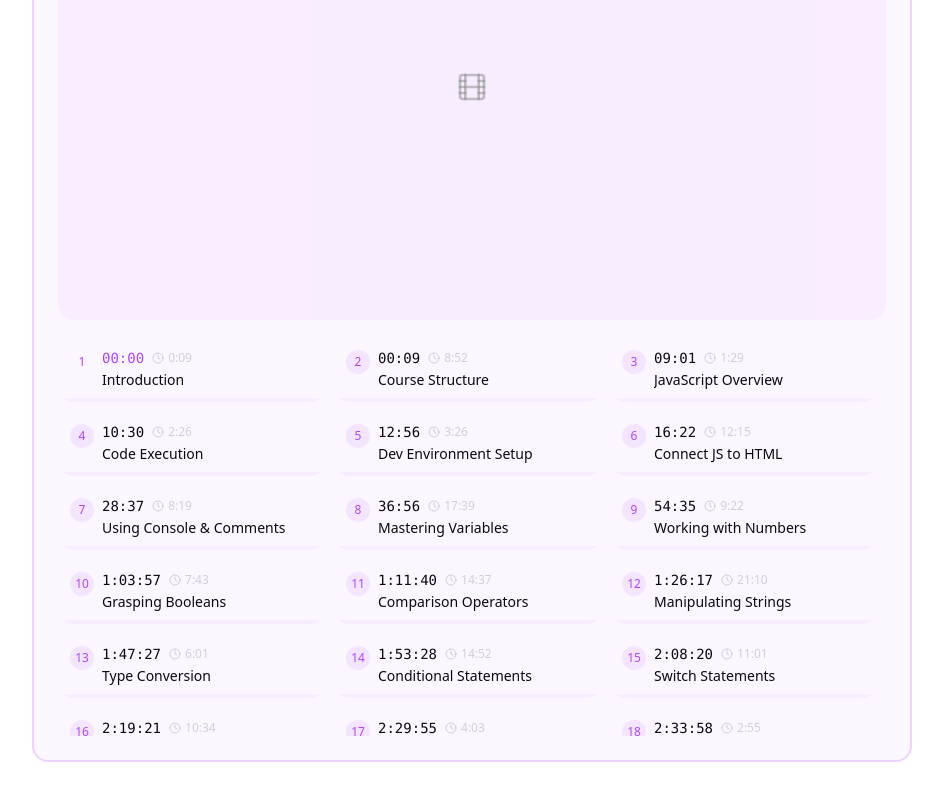
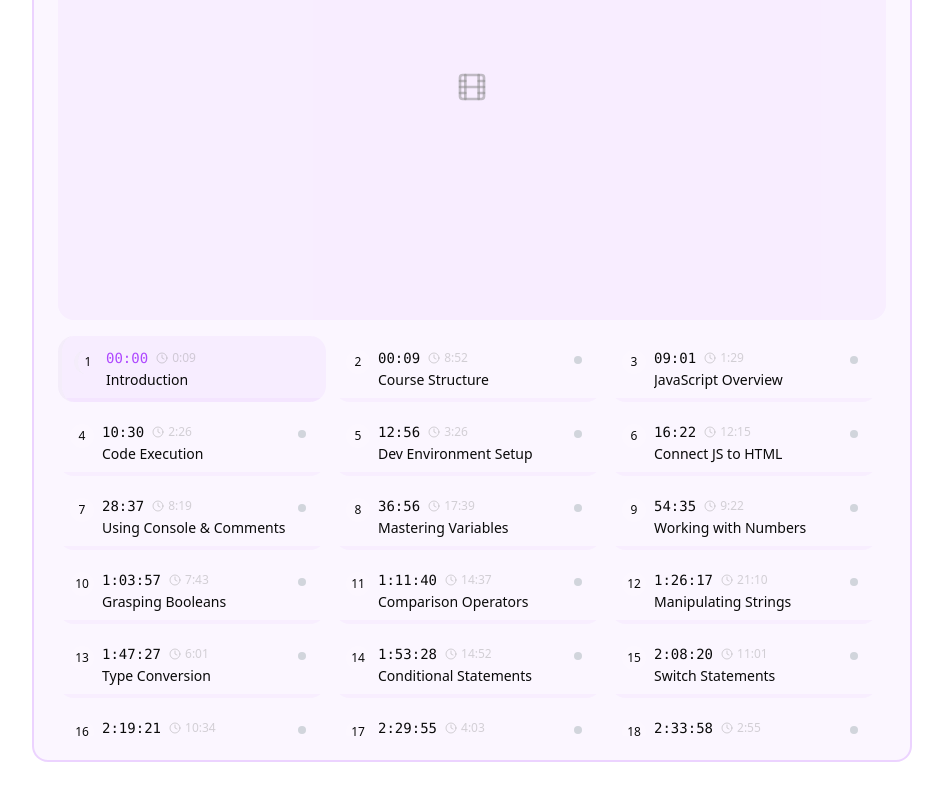
Before and after one commit to SherryMaster/QuillSpace-Starting, a React (Vite) app: page / in a window 1280 px wide. Shown: the part 648-1448 px from the top of the page, without its empty margins (336-1279 px from the left). Built offline with nearby package versions, Linux system fonts and the light colour scheme.

Commit message:
make timestamps UI more intuitive.

```diff
--- a/src/components/contentblock/VideoTimestamps.tsx
+++ b/src/components/contentblock/VideoTimestamps.tsx
@@ -22,6 +22,7 @@ interface TimestampItemProps {
   color: ColorToken;
   totalDuration: number;
   currentTime: number;
+  state: 'incomplete' | 'inProgress' | 'completed' | 'partial';
 }
 
 function TimestampItem({
@@ -32,9 +33,43 @@ function TimestampItem({
   onClick,
   color,
   totalDuration,
-  currentTime
+  currentTime,
+  state
 }: TimestampItemProps) {
   const [showTooltip, setShowTooltip] = useState(false);
+
+  // Get state-specific styles
+  const getStateStyles = (state: 'incomplete' | 'inProgress' | 'completed' | 'partial') => {
+    const baseStyles = "transition-all duration-300";
+
+    const stateStyles = {
+      incomplete: cn(
+        baseStyles,
+        "bg-background/5",
+        getColorClass(color, 'border', 10)
+      ),
+      inProgress: cn(
+        baseStyles,
+        getColorClass(color, 'bg', 5),
+        "border-l-4",
+        getColorClass(color, 'border', 30)
+      ),
+      completed: cn(
+        baseStyles,
+        getColorClass(color, 'bg', 10),
+        "border-l-4",
+        getColorClass(color, 'border', 40)
+      ),
+      partial: cn(
+        baseStyles,
+        getColorClass(color, 'bg', 5),
+        "border-l-4 border-dashed",
+        getColorClass(color, 'border', 20)
+      )
+    } as const;
+
+    return stateStyles[state];
+  };
 
   // Calculate duration and progress
   const sectionStart = timestamp.time;
@@ -63,12 +98,15 @@ function TimestampItem({
       onMouseEnter={() => setShowTooltip(true)}
       onMouseLeave={() => setShowTooltip(false)}
       className={cn(
+        // Base styles
         "group w-full text-left p-3 rounded-lg",
         "hover:bg-background/50",
-        "transition-colors duration-200",
+        "transition-all duration-200",
         "focus-visible:outline-none focus-visible:ring-2",
         `focus-visible:${getColorClass(color, 'ring', 20)}`,
-        "relative overflow-hidden" // Important for progress bar
+        "relative overflow-hidden",
+        // State-specific styles
+        getStateStyles(state)
       )}
       aria-valuemin={0}
       aria-valuemax={100}
@@ -97,24 +135,25 @@ function TimestampItem({
       />
 
       <div className="relative z-10 flex items-start gap-2">
+        {/* Status indicator */}
+        <div className={cn(
+          "absolute right-2 top-2",
+          "w-2 h-2 rounded-full",
+          {
+            'bg-gray-300': state === 'incomplete',
+            [getColorClass(color, 'bg', 40)]: state === 'inProgress',
+            [getColorClass(color, 'bg', 60)]: state === 'completed',
+            [`${getColorClass(color, 'bg', 30)} animate-pulse`]: state === 'partial'
+          }
+        )} />
+
         {/* Index number with circle background */}
         <span className={cn(
           "flex-shrink-0 flex items-center justify-center",
           "w-6 h-6 mt-0.5 rounded-full text-xs font-medium",
           "transition-colors duration-200",
-
-          // Default state
-          getColorClass(color, 'bg', 10),
-          getColorClass(color, 'text'),
-
-          // Group hover state
-          `group-hover:${getColorClass(color, 'bg', 20)}`,
-
-          // Active state
-          isActive && [
-            getColorClass(color, 'bg', 20),
-            `group-hover:${getColorClass(color, 'bg', 30)}`
-          ]
+          getStateStyles(state),
+          isActive && getColorClass(color, 'bg', 20)
         )}>
           {index + 1}
         </span>
@@ -152,7 +191,7 @@ function TimestampItem({
         </div>
       </div>
 
-      {/* Tooltip */}
+      {/* Enhanced tooltip with state information */}
       {showTooltip && (
         <div className={cn(
           "absolute bottom-full left-1/2 -translate-x-1/2 mb-2",
@@ -161,7 +200,13 @@ function TimestampItem({
           "border shadow-sm",
           getColorClass(color, 'border', 10)
         )}>
-          {formatDuration(sectionDuration)} • {progressPercentage}% complete
+          <div className="flex items-center gap-2">
+            <span>{formatDuration(sectionDuration)}</span>
+            <span>•</span>
+            <span className="capitalize">{state}</span>
+            <span>•</span>
+            <span>{progressPercentage}% complete</span>
+          </div>
         </div>
       )}
     </button>
@@ -184,6 +229,18 @@ export function VideoTimestamps({
     });
     setActiveTimestamp(current);
   }, [currentTime, timestamps]);
+
+  const getTimestampState = (timestamp: VideoTimestamp, nextTimestamp?: VideoTimestamp) => {
+    const start = timestamp.time;
+    const end = nextTimestamp ? nextTimestamp.time : totalDuration;
+
+    if (currentTime < start) return 'incomplete';
+    if (currentTime >= end) return 'completed';
+    if (currentTime >= start && currentTime < end) return 'inProgress';
+    if (currentTime >= start && currentTime < start + ((end - start) * 0.9)) return 'partial';
+
+    return 'incomplete';
+  };
 
   return (
     <div className={cn(
@@ -211,6 +268,7 @@ export function VideoTimestamps({
           color={color}
           totalDuration={totalDuration}
           currentTime={currentTime}
+          state={getTimestampState(stamp, timestamps[idx + 1])}
         />
       ))}
     </div>
--- a/src/types/colors.ts
+++ b/src/types/colors.ts
@@ -1,14 +1,4 @@
 // Color system primitive types
-export const BASE_COLORS = {
-  primary: 'primary',
-  secondary: 'secondary',
-  accent: 'accent',
-  muted: 'muted',
-  destructive: 'destructive'
-} as const;
-
-export type BaseColor = keyof typeof BASE_COLORS;
-
 export const BRAND_COLORS = {
   blue: 'blue',
   red: 'red',
@@ -16,14 +6,11 @@ export const BRAND_COLORS = {
   yellow: 'yellow',
   purple: 'purple',
   gray: 'gray',
-  dark: 'dark',
-  light: 'light',
   cyan: 'cyan',
   orange: 'orange',
   pink: 'pink',
   indigo: 'indigo',
   teal: 'teal',
-  brown: 'brown'
 } as const;
 
 export type BrandColor = keyof typeof BRAND_COLORS;
@@ -38,8 +25,8 @@ export type ColorIntent =
   | 'scrollbar-track'
   | 'scrollbar-thumb';
 
-// Simplified ColorToken is now just the color name
-export type ColorToken = BaseColor | BrandColor;
+// Simplified ColorToken is now just BrandColor
+export type ColorToken = BrandColor;
 
 // ColorClass now includes the default shade
 export type ColorClass = `${ColorIntent}-${ColorToken}`;
@@ -60,8 +47,5 @@ export interface ThemeColors {
 
 // Type guards and validation
 export const isValidColorToken = (color: string): color is ColorToken => {
-  return (
-    Object.values(BASE_COLORS).includes(color as BaseColor) ||
-    Object.values(BRAND_COLORS).includes(color as BrandColor)
-  );
+  return Object.values(BRAND_COLORS).includes(color as BrandColor);
 };
--- a/src/utils/tailwind-safelist.ts
+++ b/src/utils/tailwind-safelist.ts
@@ -1,6 +1,6 @@
 import * as fs from 'fs';
 import * as path from 'path';
-import { BASE_COLORS, BRAND_COLORS, type ColorIntent, type OpacityValue } from '@/types/colors';
+import { BRAND_COLORS, type ColorIntent, type OpacityValue } from '@/types/colors';
 
 // Base variants from ColorIntent type
 const baseVariants: ColorIntent[] = ['bg', 'text', 'border', 'ring', 'fill', 'stroke'];
@@ -15,21 +15,13 @@ const opacities: OpacityValue[] = [5, 10, 20, 30, 40, 50, 60, 70, 80, 90, 95];
 const states = ['hover', 'focus', 'active', 'disabled'];
 const groupStates = ['group-hover', 'group-focus', 'group-active'];
 
-// Theme colors combining both BASE_COLORS and BRAND_COLORS
-const themeColors = {
-  ...Object.fromEntries(
-    Object.keys(BASE_COLORS).map(color => [
-      color,
-      { gradient: ['400', '500', '600'], base: '500' }
-    ])
-  ),
-  ...Object.fromEntries(
-    Object.keys(BRAND_COLORS).map(color => [
-      color,
-      { gradient: ['400', '500', '600'], base: '500' }
-    ])
-  )
-};
+// Theme colors using BRAND_COLORS
+const themeColors = Object.fromEntries(
+  Object.keys(BRAND_COLORS).map(color => [
+    color,
+    { gradient: ['400', '500', '600'], base: '500' }
+  ])
+);
 
 export const generateSafelist = () => {
   const safelist: Set<string> = new Set();
```
